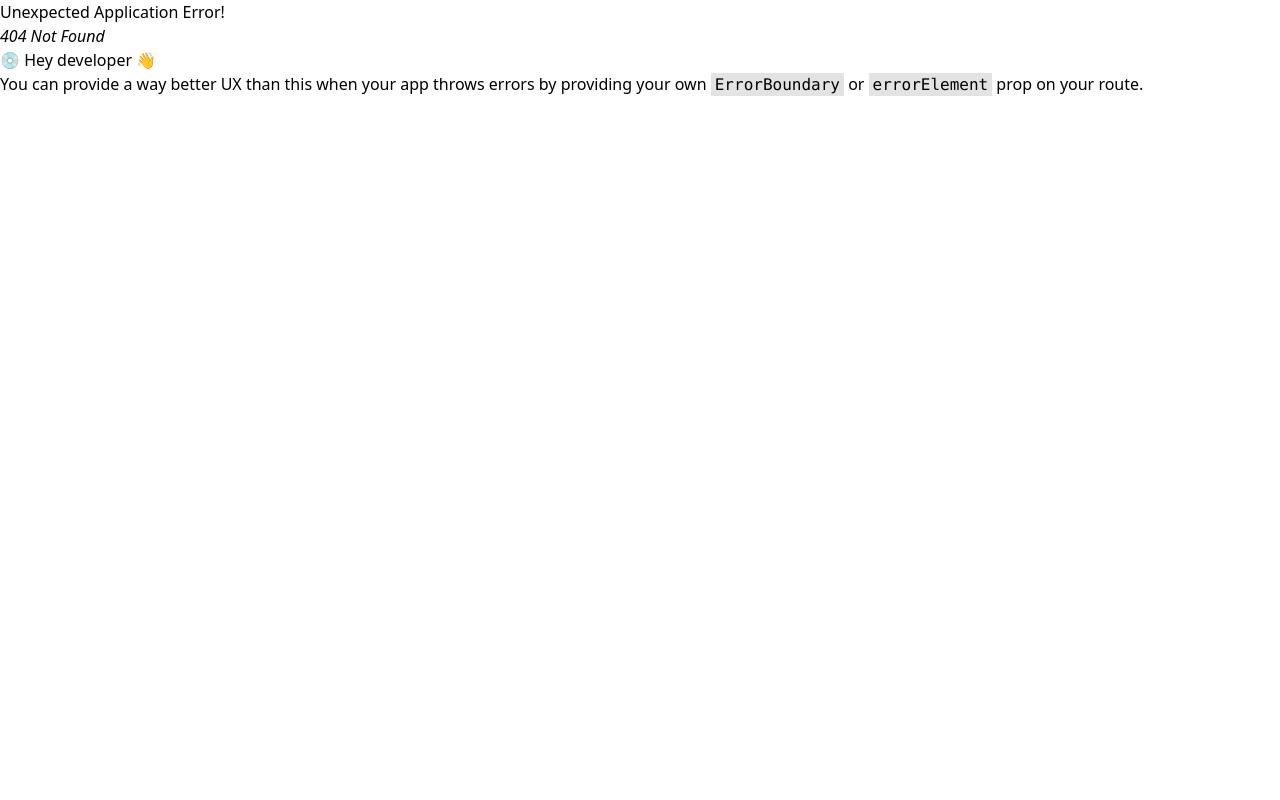
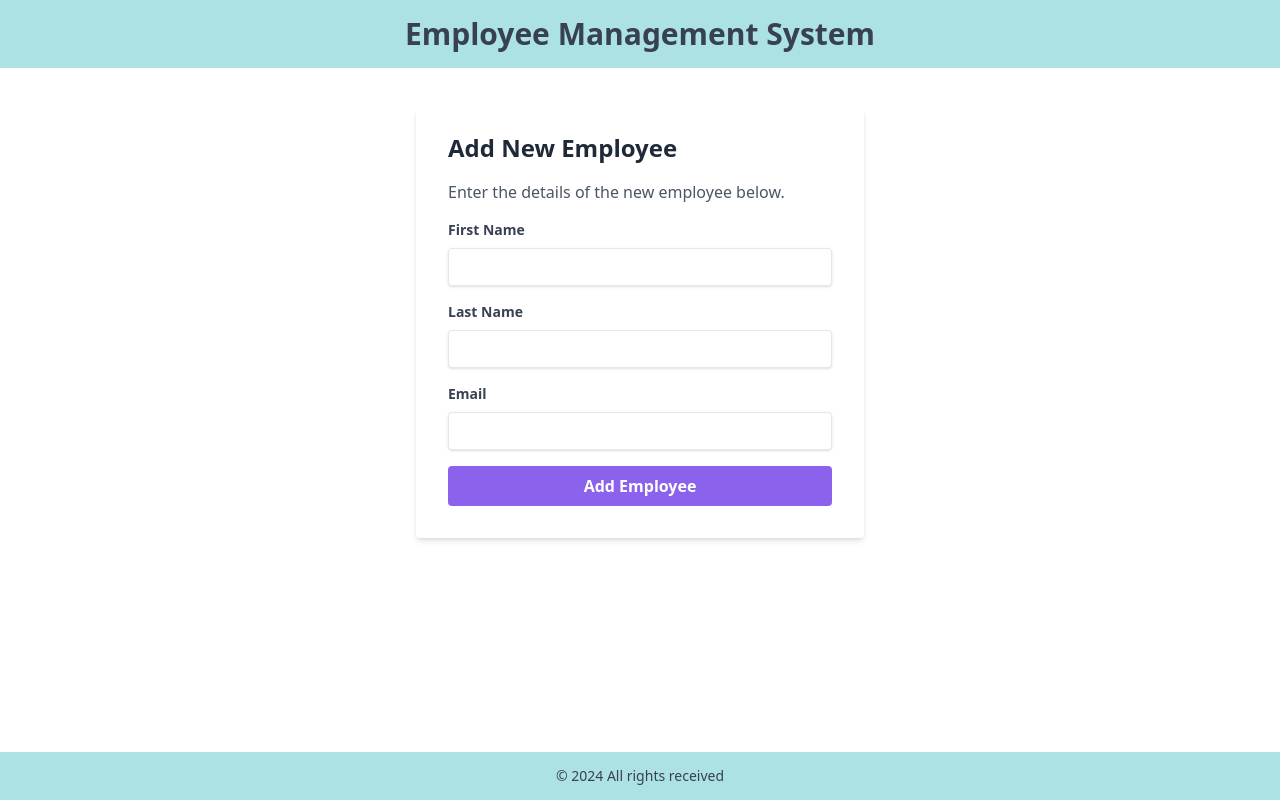
Before and after one commit to AlNomanCSE/Employee-management-sysytem---Spring-Boot-React---frontend, a React (Vite) app: page /add-employee in a window 1280 px wide. Before the commit this address had no page. Built offline with nearby package versions, Linux system fonts and the light colour scheme.

Commit message:
add employee UI added with route

```diff
--- a/src/App.tsx
+++ b/src/App.tsx
@@ -1,8 +1,19 @@
 import EmployeeList from "./components/EmployeeList";
+import { useNavigate } from "react-router-dom";
 export default function App() {
+  const navigate = useNavigate();
+  const handleAddEmployeeClick = () => {
+    navigate("/add-employee"); // Navigate to /add-employee route
+  };
   return (
     <>
       <h3 className="text-xl font-bold text-center">Employee List</h3>
+      <button
+        className="bg-[#8b62ec] hover:bg-[#5C2FC2] active:bg-[#381e75] focus:outline-none focus:ring rounded-md text-gray-200 py-2 px-2 ml-6 transition duration-300 ease-in-out hover:scale-110 hover:shadow-md"
+        onClick={handleAddEmployeeClick}
+      >
+        Add Employee
+      </button>
       <EmployeeList />
     </>
   );
--- /dev/null
+++ b/src/components/AddEmploye.tsx
@@ -0,0 +1,90 @@
+"use client";
+
+import { useState, FormEvent } from "react";
+
+export default function AddEmployee() {
+  const [firstName, setFirstName] = useState("");
+  const [lastName, setLastName] = useState("");
+  const [email, setEmail] = useState("");
+
+  const handleSubmit = (e: FormEvent<HTMLFormElement>) => {
+    e.preventDefault();
+    // Here you would typically send the data to your backend or state management system
+    console.log("Employee data:", { firstName, lastName, email });
+    // Reset form fields after submission
+    setFirstName("");
+    setLastName("");
+    setEmail("");
+  };
+
+  return (
+    <div className="mt-10">
+      <div className="max-w-md mx-auto bg-white shadow-md rounded px-8 pt-6 pb-8 mb-4">
+        <h2 className="text-2xl font-bold mb-4 text-gray-800">
+          Add New Employee
+        </h2>
+        <p className="mb-4 text-gray-600">
+          Enter the details of the new employee below.
+        </p>
+        <form onSubmit={handleSubmit} className="space-y-4">
+          <div>
+            <label
+              htmlFor="firstName"
+              className="block text-gray-700 text-sm font-bold mb-2"
+            >
+              First Name
+            </label>
+            <input
+              id="firstName"
+              type="text"
+              value={firstName}
+              onChange={(e) => setFirstName(e.target.value)}
+              required
+              className="shadow appearance-none border rounded w-full py-2 px-3 text-gray-700 leading-tight focus:outline-none focus:shadow-outline"
+            />
+          </div>
+          <div>
+            <label
+              htmlFor="lastName"
+              className="block text-gray-700 text-sm font-bold mb-2"
+            >
+              Last Name
+            </label>
+            <input
+              id="lastName"
+              type="text"
+              value={lastName}
+              onChange={(e) => setLastName(e.target.value)}
+              required
+              className="shadow appearance-none border rounded w-full py-2 px-3 text-gray-700 leading-tight focus:outline-none focus:shadow-outline"
+            />
+          </div>
+          <div>
+            <label
+              htmlFor="email"
+              className="block text-gray-700 text-sm font-bold mb-2"
+            >
+              Email
+            </label>
+            <input
+              id="email"
+              type="email"
+              value={email}
+              onChange={(e) => setEmail(e.target.value)}
+              required
+              className="shadow appearance-none border rounded w-full py-2 px-3 text-gray-700 leading-tight focus:outline-none focus:shadow-outline"
+            />
+          </div>
+          <div>
+            <button
+              type="submit"
+              className="bg-[#8b62ec] hover:bg-[#6338c7] text-white font-bold py-2 px-4 rounded focus:outline-none focus:shadow-outline w-full"
+            >
+              Add Employee
+            </button>
+          </div>
+        </form>
+      </div>
+    </div>
+  );
+}
--- a/src/main.tsx
+++ b/src/main.tsx
@@ -5,6 +5,7 @@ import "./index.css";
 import Header from "./components/Header.tsx";
 import Footer from "./components/Footer.tsx";
 import { createBrowserRouter, RouterProvider, Outlet } from "react-router-dom";
+import AddEmployee from "./components/AddEmploye.tsx";
 
 const Layout = () => {
   return (
@@ -31,6 +32,10 @@ const router = createBrowserRouter([
         path: "employees",
         element: <App />,
       },
+      {
+        path: "add-employee", // Route for AddEmployee
+        element: <AddEmployee />,
+      },
     ],
   },
 ]);
```
